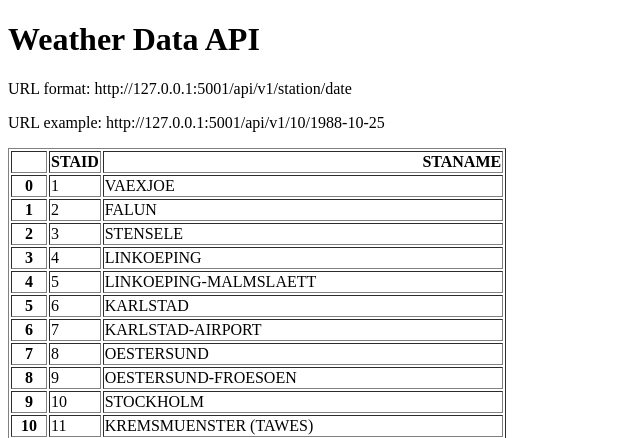
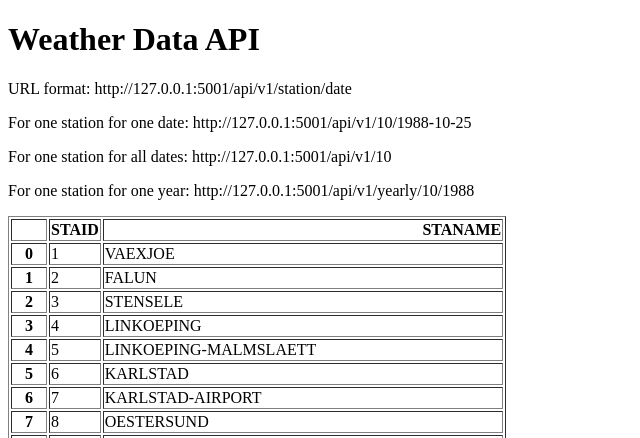
Before and after one commit to Mburg03/weather-api, a Flask app: page / in a window 1280 px wide. Shown: the top 438 px of the page, without its empty margins (0-640 px from the left). Run offline with Flask 3, Linux system fonts and the light colour scheme.

Commit message:
Minor changes

```diff
--- a/main.py
+++ b/main.py
@@ -24,5 +24,20 @@ def about(station, date):
             }
 
 
+@app.route("/api/v1/<station>")
+def all_data(station):
+    filename = "data_small/TG_STAID" + str(station).zfill(6) + ".txt"
+    df = pd.read_csv(filename, skiprows=20, parse_dates=["    DATE"])
+    result = df.to_dict(orient="records")
+
+    return result
+
+
+@app.route("/api/v1/yearly/<station>/<year>")
+def yearly(station, year):
+    return 0
+
+
+
 if __name__ == "__main__":
     app.run(debug=True, port=5001)
--- a/templates/home.html
+++ b/templates/home.html
@@ -8,7 +8,10 @@
 <body>
     <h1>Weather Data API</h1>
     <p>URL format: http://127.0.0.1:5001/api/v1/station/date</p>
-    <p>URL example: http://127.0.0.1:5001/api/v1/10/1988-10-25</p>
+    <p>For one station for one date: http://127.0.0.1:5001/api/v1/10/1988-10-25</p>
+    <p>For one station for all dates: http://127.0.0.1:5001/api/v1/10</p>
+    <p>For one station for one year: http://127.0.0.1:5001/api/v1/yearly/10/1988</p>
+
     <p>{{data|safe}}</p>
 </body>
 </html>
```
